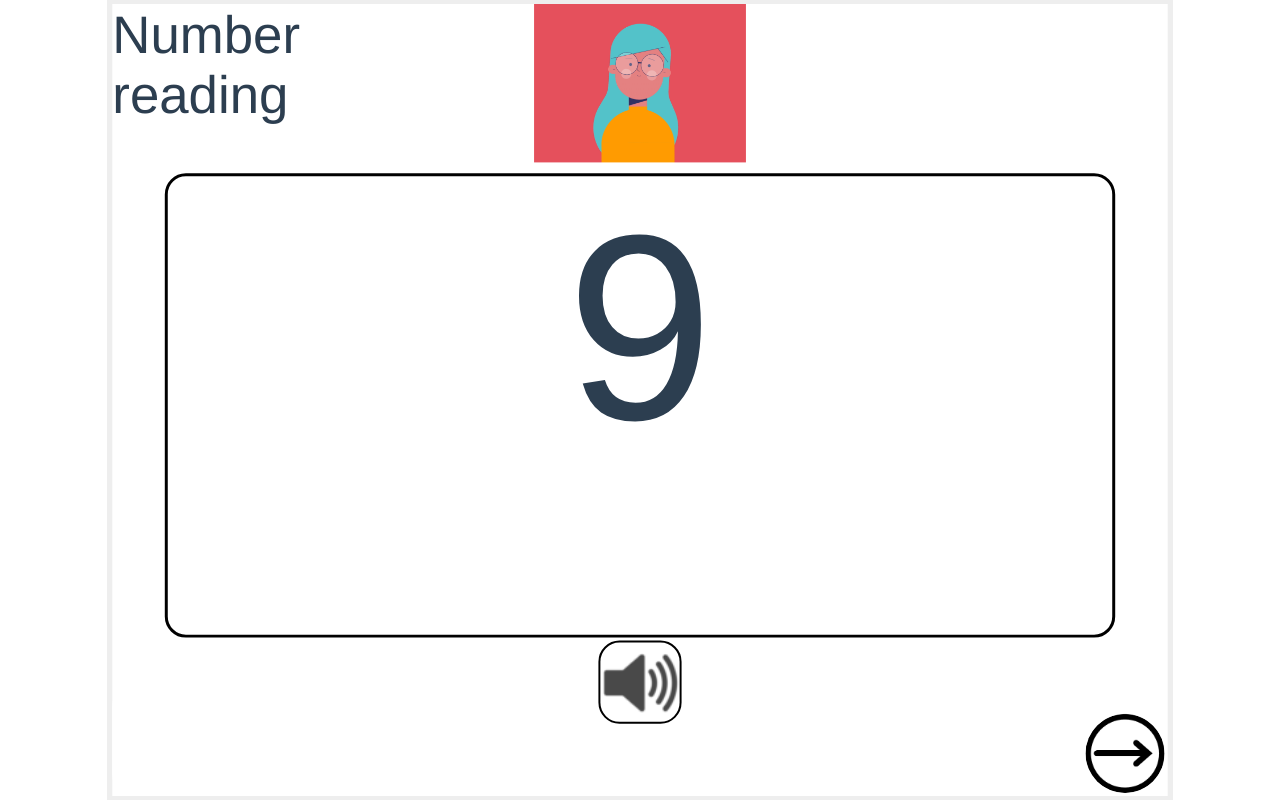
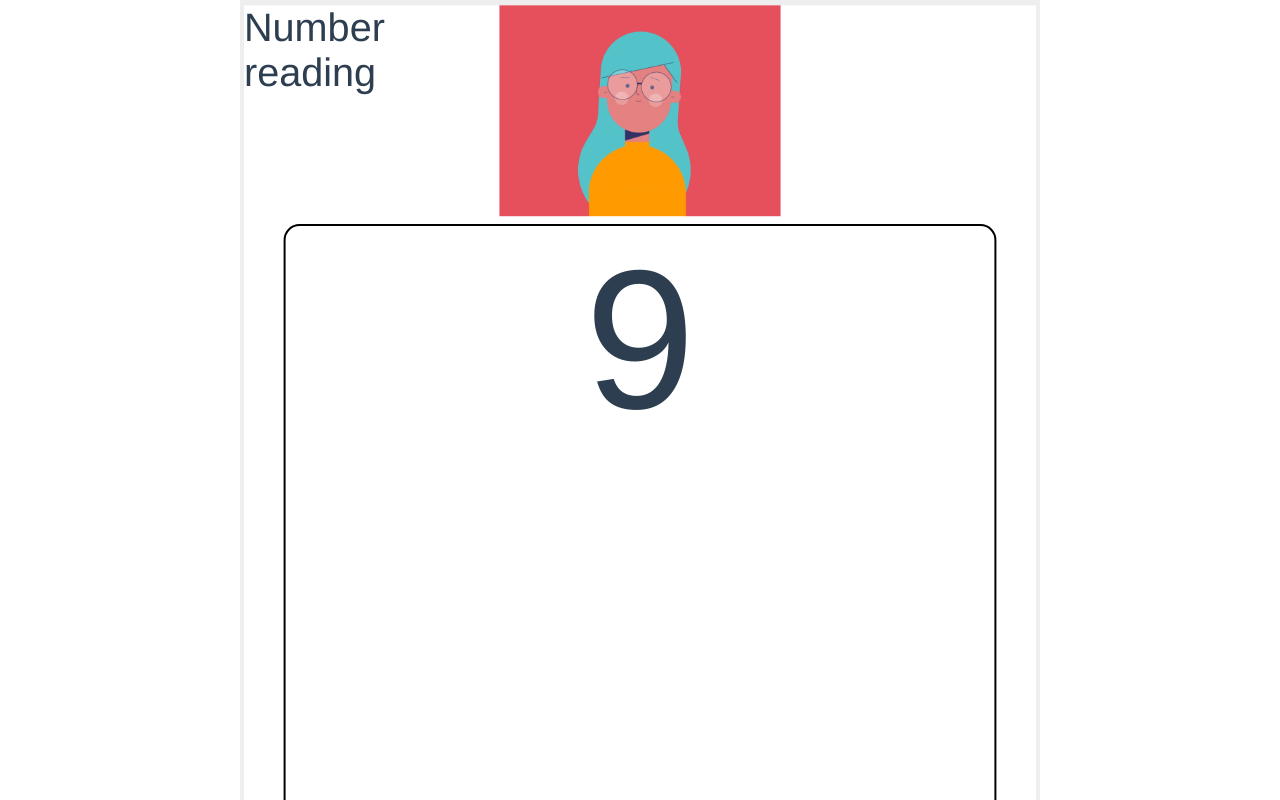
Before and after one commit to Anders-Lunde/WebApp2, a Vue app: page /#/tallforstaaelse in a window 1280 px wide. Shown: the top 800 px of the page. Built offline with nearby package versions, Linux system fonts and the light colour scheme; what @braid/vue-formulate would draw is missing.

Commit message:
testing screen.orientation.lock();

```diff
--- a/src/components/Tallforstaaelse/WrapperTallforstaaelse.vue
+++ b/src/components/Tallforstaaelse/WrapperTallforstaaelse.vue
@@ -136,6 +136,12 @@ export default Vue.extend({
     //Update global store value of 'orientation' according to test screen preference  upon ii change.
     ii: function() {
       this.$store.state.orientation = this.screens[this.ii].orientation;
+      if (this.$store.state.orientation === "portrait") {
+        screen.orientation.lock("portrait");
+      } else {
+        screen.orientation.lock("landscape");
+      }
+
       //TODO: Lock device screen orientation
     },
   },
--- a/src/store/modules/tallforstaaelse.ts
+++ b/src/store/modules/tallforstaaelse.ts
@@ -26,7 +26,7 @@ Instruksjoner for gjennomføring av denne testen er som følger: bla bla bla...
       {
         id: -2,
         type: "ParticipantRegistration",
-        orientation: "landscape",
+        orientation: "portrait",
         isPractice: false,
         isScored: false,
         isNarratorInstruction: false,
@@ -64,7 +64,7 @@ Instruksjoner for gjennomføring av denne testen er som følger: bla bla bla...
 
       {
         id: 0,
-        orientation: "landscape",
+        orientation: "portrait",
         type: "ReadingNumbers",
         isPractice: true,
         isScored: false,
@@ -102,7 +102,7 @@ Instruksjoner for gjennomføring av denne testen er som følger: bla bla bla...
       },
       {
         id: 2,
-        orientation: "landscape",
+        orientation: "portrait",
         type: "DigitComparision",
         isPractice: true,
         isScored: false,
@@ -140,7 +140,7 @@ Instruksjoner for gjennomføring av denne testen er som følger: bla bla bla...
       },
       {
         id: 4,
-        orientation: "landscape",
+        orientation: "portrait",
         type: "ArithmeticOral",
         isPractice: false,
         isScored: true,
@@ -178,7 +178,7 @@ Instruksjoner for gjennomføring av denne testen er som følger: bla bla bla...
       },
       {
         id: 6,
-        orientation: "landscape",
+        orientation: "portrait",
         type: "EpiInflectional",
         isPractice: false,
         isScored: true,
```
